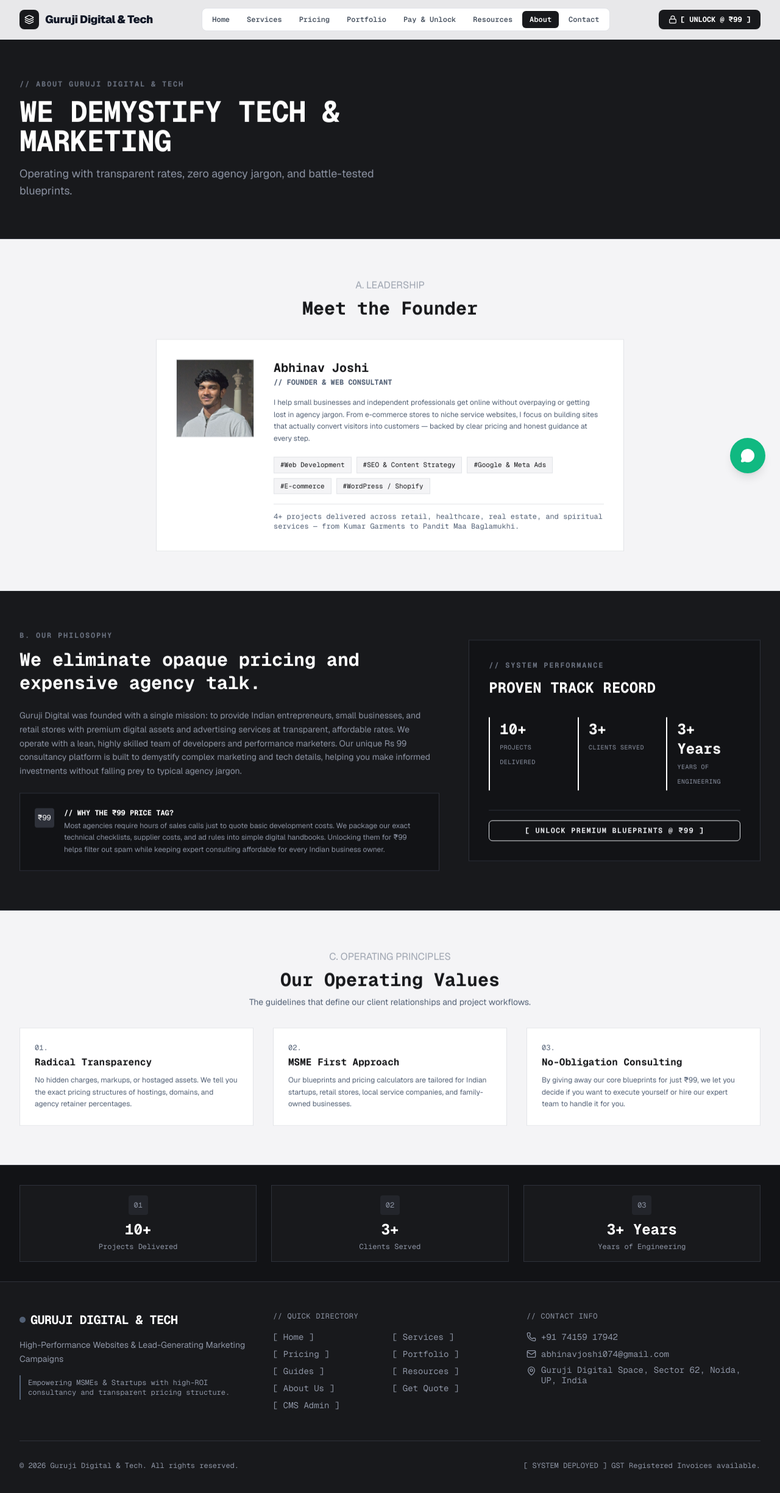
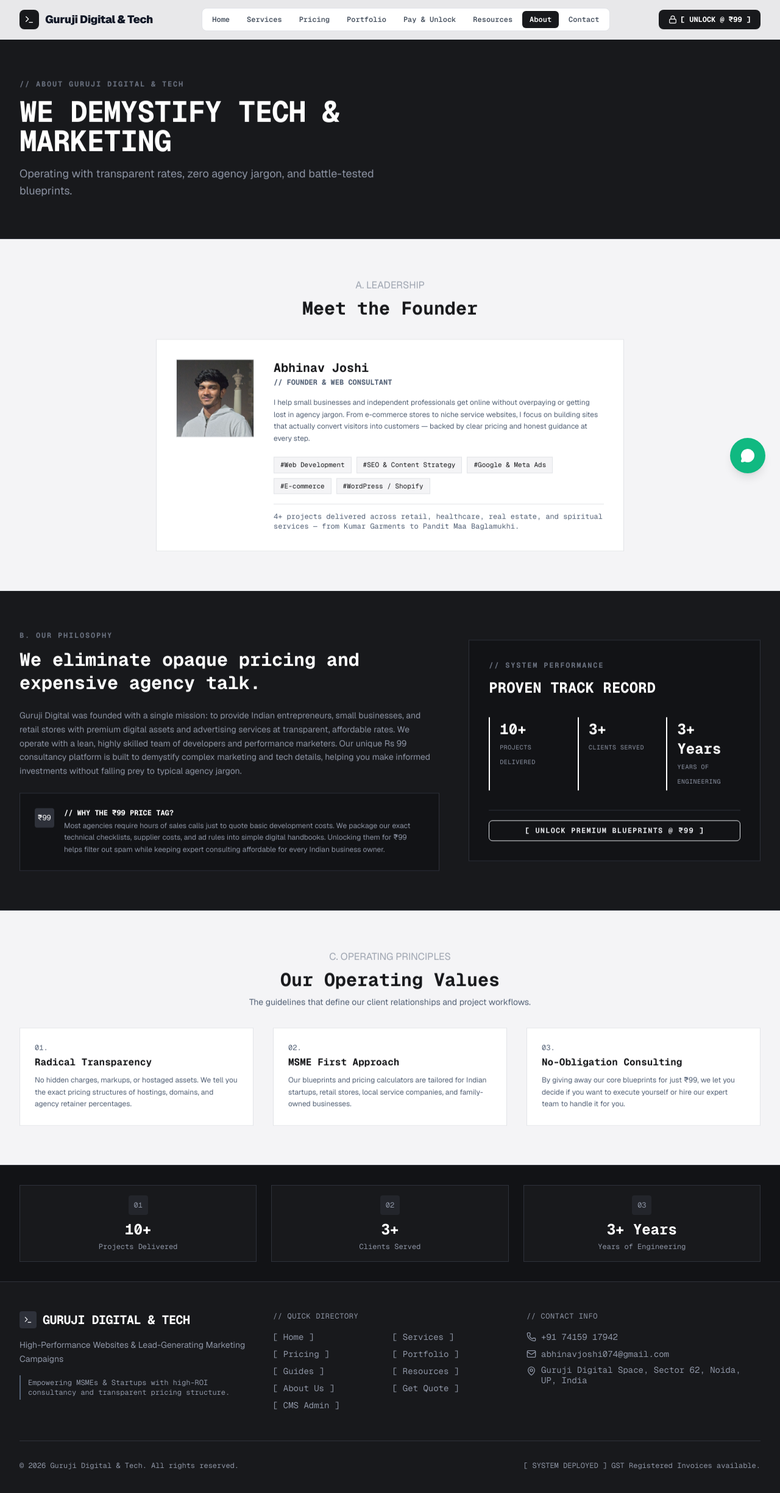
Before and after one commit to iamabhinavjoshi0615-web/freelancing-portal, a Next.js app: page /about in a window 1280 px wide. Shown: the top 2448 px of the page at 61% size. Built offline with nearby package versions, Linux system fonts and the light colour scheme.

Commit message:
Update logo icon to Terminal icon in Header and Footer

```diff
--- a/src/components/Footer.tsx
+++ b/src/components/Footer.tsx
@@ -2,7 +2,7 @@
 
 import React from "react";
 import Link from "next/link";
-import { Mail, Phone, MapPin, Award, CheckCircle2, TrendingUp } from "lucide-react";
+import { Mail, Phone, MapPin, Award, CheckCircle2, TrendingUp, Terminal } from "lucide-react";
 import AnimatedCounter from "./AnimatedCounter";
 
 interface FooterProps {
@@ -70,8 +70,10 @@
         <div className="grid grid-cols-1 md:grid-cols-3 gap-8">
           {/* Column 1: Brand & Tagline */}
           <div className="space-y-4">
-            <div className="flex items-center gap-2">
-              <span className="w-2.5 h-2.5 bg-[#526075] rounded-full inline-block"></span>
+            <div className="flex items-center gap-2.5">
+              <div className="flex h-7 w-7 items-center justify-center rounded bg-[#2E313A] text-white">
+                <Terminal className="h-3.5 w-3.5 text-white" />
+              </div>
               <span className="text-xl font-bold tracking-tight font-mono text-[#FFFFFF] uppercase">
                 {agencyName}
               </span>
--- a/src/components/Header.tsx
+++ b/src/components/Header.tsx
@@ -3,7 +3,7 @@
 import React, { useState } from "react";
 import Link from "next/link";
 import { usePathname } from "next/navigation";
-import { Menu, X, Lock, Layers } from "lucide-react";
+import { Menu, X, Lock, Terminal } from "lucide-react";
 
 interface HeaderProps {
   agencyName: string;
@@ -38,7 +38,7 @@
         <div className="flex items-center gap-3">
           <Link href="/" className="flex items-center gap-2.5 group" id="nav-logo">
             <div className="flex h-8 w-8 items-center justify-center rounded-lg bg-[#18191C] text-white shadow-xs group-hover:scale-105 transition-transform duration-200">
-              <Layers className="h-4 w-4 text-white" />
+              <Terminal className="h-4 w-4 text-white" />
             </div>
             <div className="flex flex-col">
               <span className="text-base sm:text-lg font-black tracking-tight text-[#111827] transition-colors">
```
